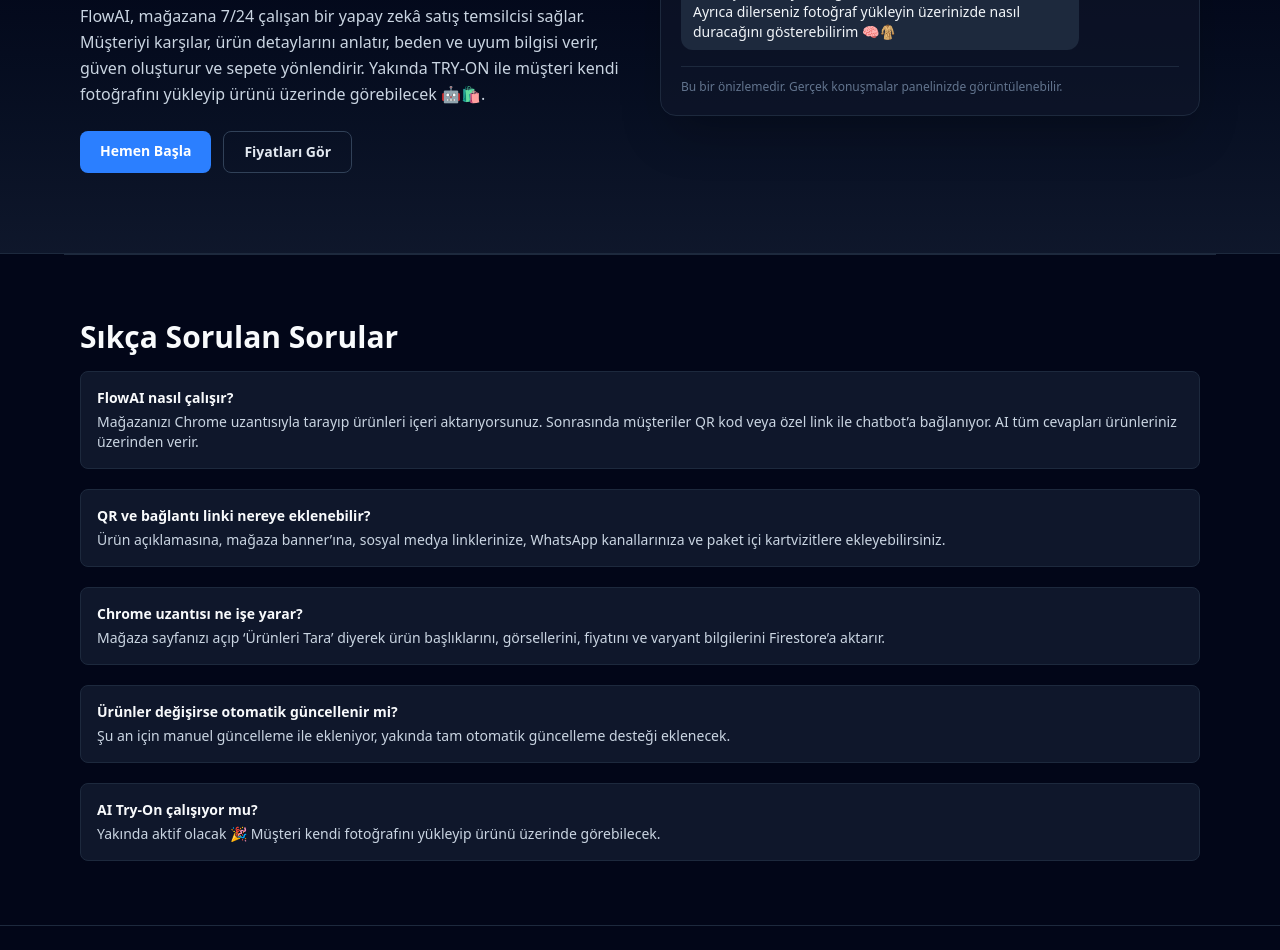
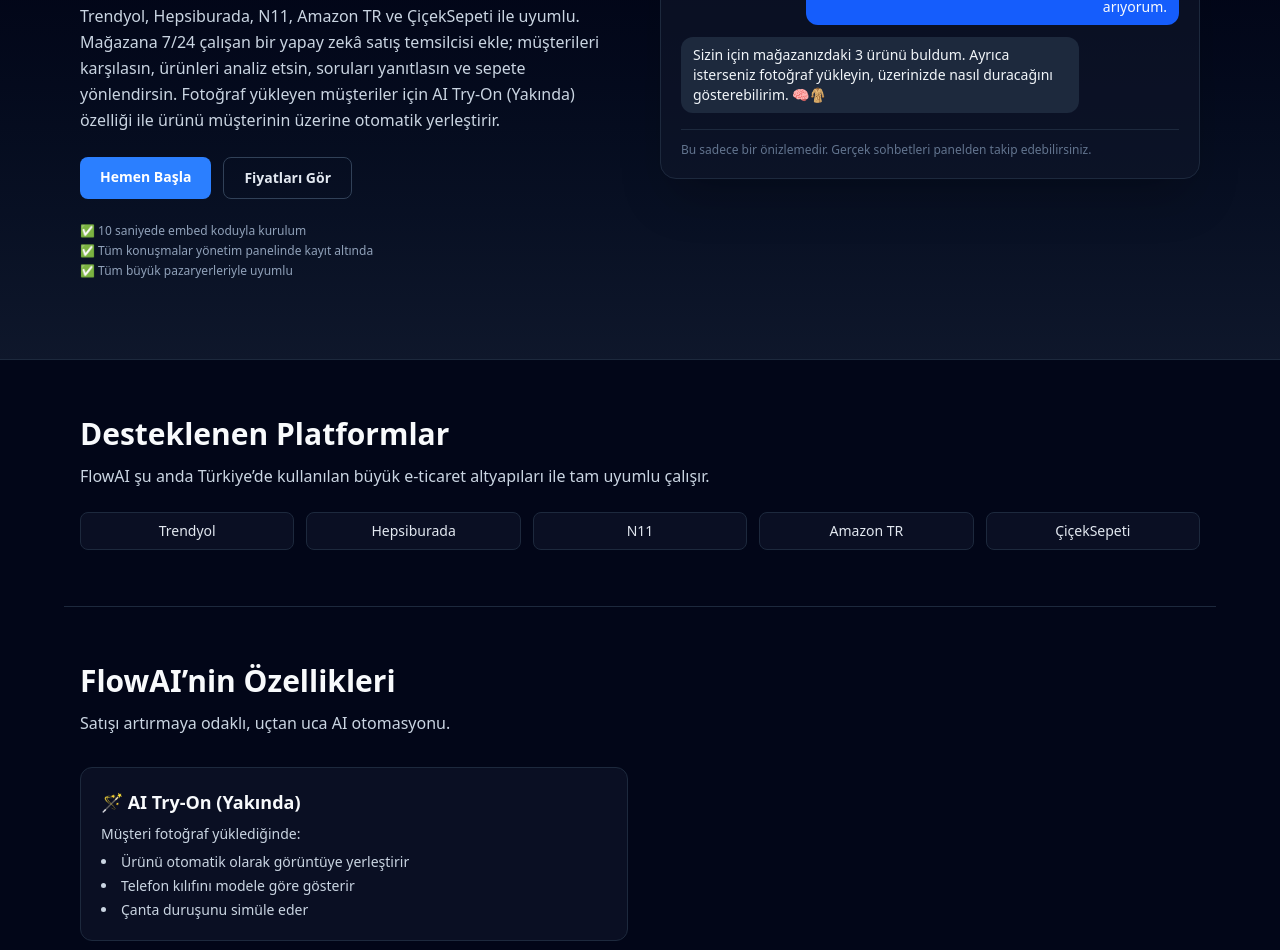
Before and after one commit to caylanserhatcan54-art/flowai-frontend, a Next.js app: page / in a window 1280 px wide. Shown: the part 400-1350 px from the top of the page. Built offline with nearby package versions, Linux system fonts and the light colour scheme.

Commit message:
frontend update

```diff
--- a/src/app/page.tsx
+++ b/src/app/page.tsx
@@ -1,11 +1,9 @@
 "use client";
-
 import Link from "next/link";
 
 export default function HomePage() {
   return (
     <div className="min-h-screen bg-slate-950 text-slate-50">
-
       {/* HERO */}
       <header className="border-b border-slate-800 bg-gradient-to-b from-slate-950 via-slate-950 to-slate-900">
         <div className="max-w-6xl mx-auto px-4 py-6 flex items-center justify-between">
@@ -27,10 +25,7 @@ export default function HomePage() {
             <Link href="/login" className="text-sm text-slate-300 hover:text-white">
               Giriş Yap
             </Link>
-            <Link
-              href="/register"
-              className="rounded-lg bg-blue-500 px-4 py-2 text-sm font-semibold text-white hover:bg-blue-600"
-            >
+            <Link href="/register" className="rounded-lg bg-blue-500 px-4 py-2 text-sm font-semibold text-white hover:bg-blue-600">
               Kayıt Ol
             </Link>
           </div>
@@ -49,107 +44,118 @@ export default function HomePage() {
             </h1>
 
             <p className="mt-4 text-slate-300 text-sm md:text-base leading-relaxed">
-              FlowAI, mağazana 7/24 çalışan bir yapay zekâ satış temsilcisi sağlar.
-              Müşteriyi karşılar, ürün detaylarını anlatır, beden ve uyum bilgisi verir,
-              güven oluşturur ve sepete yönlendirir. Yakında TRY-ON ile müşteri kendi
-              fotoğrafını yükleyip ürünü üzerinde görebilecek 🤖🛍️.
+              Trendyol, Hepsiburada, N11, Amazon TR ve ÇiçekSepeti ile uyumlu.
+              Mağazana 7/24 çalışan bir yapay zekâ satış temsilcisi ekle;
+              müşterileri karşılasın, ürünleri analiz etsin, soruları yanıtlasın ve sepete yönlendirsin.
+              Fotoğraf yükleyen müşteriler için AI Try-On (Yakında) özelliği ile ürünü müşterinin üzerine otomatik yerleştirir.
             </p>
 
             <div className="mt-6 flex flex-wrap gap-3">
-              <Link href="/register" className="rounded-lg bg-blue-500 px-5 py-2.5 text-sm font-semibold text-white hover:bg-blue-600">
+              <Link
+                href="/register"
+                className="rounded-lg bg-blue-500 px-5 py-2.5 text-sm font-semibold text-white hover:bg-blue-600"
+              >
                 Hemen Başla
               </Link>
-
-              <a href="#pricing" className="rounded-lg border border-slate-700 px-5 py-2.5 text-sm font-semibold text-slate-200 hover:border-slate-500">
+              <a
+                href="#pricing"
+                className="rounded-lg border border-slate-700 px-5 py-2.5 text-sm font-semibold text-slate-200 hover:border-slate-500"
+              >
                 Fiyatları Gör
               </a>
             </div>
+
+            <div className="mt-6 text-xs text-slate-400 space-y-1">
+              <p>✅ 10 saniyede embed koduyla kurulum</p>
+              <p>✅ Tüm konuşmalar yönetim panelinde kayıt altında</p>
+              <p>✅ Tüm büyük pazaryerleriyle uyumlu</p>
+            </div>
           </div>
 
-          {/* RIGHT – CHAT MOCKUP */}
+          {/* RIGHT – simple mockup */}
           <div className="hidden md:block">
             <div className="rounded-2xl border border-slate-800 bg-slate-900/60 p-5 shadow-2xl">
               <div className="flex items-center justify-between mb-4">
-                <span className="text-sm font-semibold text-slate-200">
-                  Canlı Sohbet – FlowAI
-                </span>
-                <span className="text-[10px] text-emerald-400">
-                  7/24 Aktif • AI
-                </span>
+                <span className="text-sm font-semibold text-slate-200">Canlı Sohbet – FlowAI</span>
+                <span className="text-[10px] text-emerald-400">7/24 Aktif • AI</span>
               </div>
-
               <div className="space-y-3 text-sm">
                 <div className="w-4/5 rounded-xl bg-slate-800 px-3 py-2 text-slate-100">
                   Merhaba 👋 Ben FlowAI. Ne tarz bir ürün arıyorsunuz?
                 </div>
-
                 <div className="flex justify-end">
                   <div className="w-3/4 rounded-xl bg-blue-600 px-3 py-2 text-right text-slate-50">
-                    Günlük kullanıma uygun bir sweatshirt arıyorum.
+                    Günlük kullanıma uygun, kapüşonlu bir sweatshirt arıyorum.
                   </div>
                 </div>
-
                 <div className="w-4/5 rounded-xl bg-slate-800 px-3 py-2 text-slate-100">
-                  Sizin için Trendyol mağazanızdaki 3 ürünü buldum. Ayrıca dilerseniz
-                  fotoğraf yükleyin üzerinizde nasıl duracağını gösterebilirim 🧠🧥
+                  Sizin için mağazanızdaki 3 ürünü buldum. Ayrıca isterseniz fotoğraf yükleyin, üzerinizde nasıl duracağını gösterebilirim. 🧠🧥
                 </div>
               </div>
-
               <div className="mt-4 border-t border-slate-800 pt-3 text-xs text-slate-500">
-                Bu bir önizlemedir. Gerçek konuşmalar panelinizde görüntülenebilir.
+                Bu sadece bir önizlemedir. Gerçek sohbetleri panelden takip edebilirsiniz.
               </div>
             </div>
           </div>
         </div>
       </header>
 
-      {/* FAQ */}
-      <section id="faq" className="max-w-6xl mx-auto px-4 py-16 border-t border-slate-800">
-        <h2 className="text-3xl font-bold mb-4">Sıkça Sorulan Sorular</h2>
+      {/* PLATFORMLAR */}
+      <section id="platforms" className="max-w-6xl mx-auto px-4 py-10 md:py-14">
+        <h2 className="text-2xl md:text-3xl font-bold mb-3">Desteklenen Platformlar</h2>
+        <p className="text-slate-300 text-sm md:text-base mb-6">
+          FlowAI şu anda Türkiye’de kullanılan büyük e-ticaret altyapıları ile tam uyumlu çalışır.
+        </p>
 
-        <div className="space-y-5 text-sm">
-          <FAQItem
-            q="FlowAI nasıl çalışır?"
-            a="Mağazanızı Chrome uzantısıyla tarayıp ürünleri içeri aktarıyorsunuz. Sonrasında müşteriler QR kod veya özel link ile chatbot’a bağlanıyor. AI tüm cevapları ürünleriniz üzerinden verir."
-          />
-
-          <FAQItem
-            q="QR ve bağlantı linki nereye eklenebilir?"
-            a="Ürün açıklamasına, mağaza banner’ına, sosyal medya linklerinize, WhatsApp kanallarınıza ve paket içi kartvizitlere ekleyebilirsiniz."
-          />
-
-          <FAQItem
-            q="Chrome uzantısı ne işe yarar?"
-            a="Mağaza sayfanızı açıp ‘Ürünleri Tara’ diyerek ürün başlıklarını, görsellerini, fiyatını ve varyant bilgilerini Firestore’a aktarır."
-          />
-
-          <FAQItem
-            q="Ürünler değişirse otomatik güncellenir mi?"
-            a="Şu an için manuel güncelleme ile ekleniyor, yakında tam otomatik güncelleme desteği eklenecek."
-          />
-
-          <FAQItem
-            q="AI Try-On çalışıyor mu?"
-            a="Yakında aktif olacak 🎉 Müşteri kendi fotoğrafını yükleyip ürünü üzerinde görebilecek."
-          />
+        <div className="grid grid-cols-2 md:grid-cols-5 gap-3 text-sm">
+          {[
+            "Trendyol",
+            "Hepsiburada",
+            "N11",
+            "Amazon TR",
+            "ÇiçekSepeti",
+          ].map((name) => (
+            <div
+              key={name}
+              className="rounded-lg border border-slate-800 bg-slate-900/60 px-3 py-2 flex items-center justify-center text-center text-slate-200"
+            >
+              {name}
+            </div>
+          ))}
         </div>
       </section>
 
+      {/* FEATURES */}
+      <section
+        id="features"
+        className="max-w-6xl mx-auto px-4 py-10 md:py-14 border-t border-slate-800"
+      >
+        <h2 className="text-2xl md:text-3xl font-bold mb-3">FlowAI’nin Özellikleri</h2>
+        <p className="text-slate-300 text-sm md:text-base mb-8">
+          Satışı artırmaya odaklı, uçtan uca AI otomasyonu.
+        </p>
 
+        <div className="grid md:grid-cols-2 gap-6">
+
+          {/* SINGLE CHANGE YOU ASKED HERE */}
+          <div className="rounded-xl border border-slate-800 bg-slate-900/60 p-5">
+            <h3 className="font-semibold text-lg mb-2">🪄 AI Try-On (Yakında)</h3>
+            <p className="text-sm text-slate-300 mb-2">
+              Müşteri fotoğraf yüklediğinde:
+            </p>
+            <ul className="text-sm text-slate-300 space-y-1 list-disc list-inside">
+              <li>Ürünü otomatik olarak görüntüye yerleştirir</li>
+              <li>Telefon kılıfını modele göre gösterir</li>
+              <li>Çanta duruşunu simüle eder</li>
+            </ul>
+          </div>
+        </div>
+      </section>
+
+      {/* FOOTER */}
       <footer className="border-t border-slate-800 py-6 text-center text-xs text-slate-500">
-        FlowAI © {new Date().getFullYear()} — Yapay Zeka Satış Asistanı
+        FlowAI © {new Date().getFullYear()} – Yapay Zeka Satış Asistanı
       </footer>
     </div>
   );
 }
-
-
-// FAQ item component
-function FAQItem({ q, a }: { q: string; a: string }) {
-  return (
-    <div className="rounded-lg bg-slate-900 border border-slate-800 p-4">
-      <p className="font-semibold">{q}</p>
-      <p className="text-slate-300 mt-1">{a}</p>
-    </div>
-  );
-}
```
